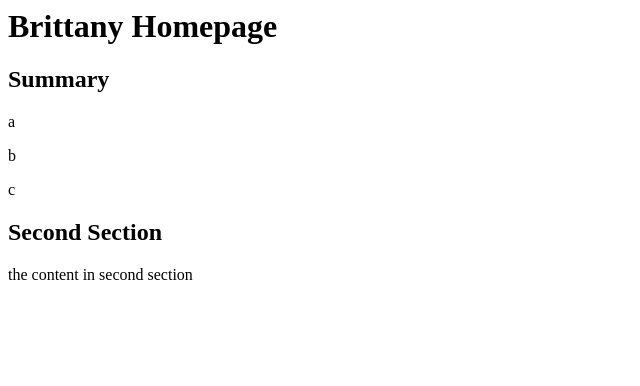
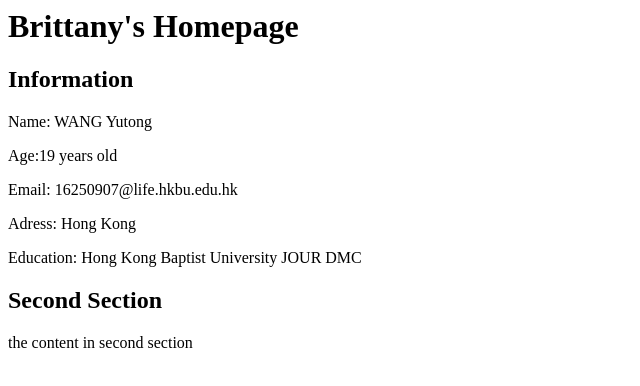
Before and after one commit to Brittanyyy/Brittanyyy.github.io, a plain HTML site: page index.html in a window 1280 px wide. Shown: the whole page, without its empty margins (0-640 px from the left). Drawn offline with Linux system fonts and the light colour scheme.

Commit message:
Update index.html

```diff
--- a/index.html
+++ b/index.html
@@ -1,12 +1,16 @@
-<h1> Brittany Homepage </h1>
+<h1> Brittany's Homepage </h1>
 
-<h2> Summary </h2>
+<h2> Information </h2>
 
-<p> a
+<p> Name: WANG Yutong
 
-<p> b
+<p> Age:19 years old
 
-<p> c
+<p> Email: 16250907@life.hkbu.edu.hk
+
+<p> Adress: Hong Kong
+
+<p> Education: Hong Kong Baptist University JOUR DMC
 
 <h2> Second Section </h2>
 
```
